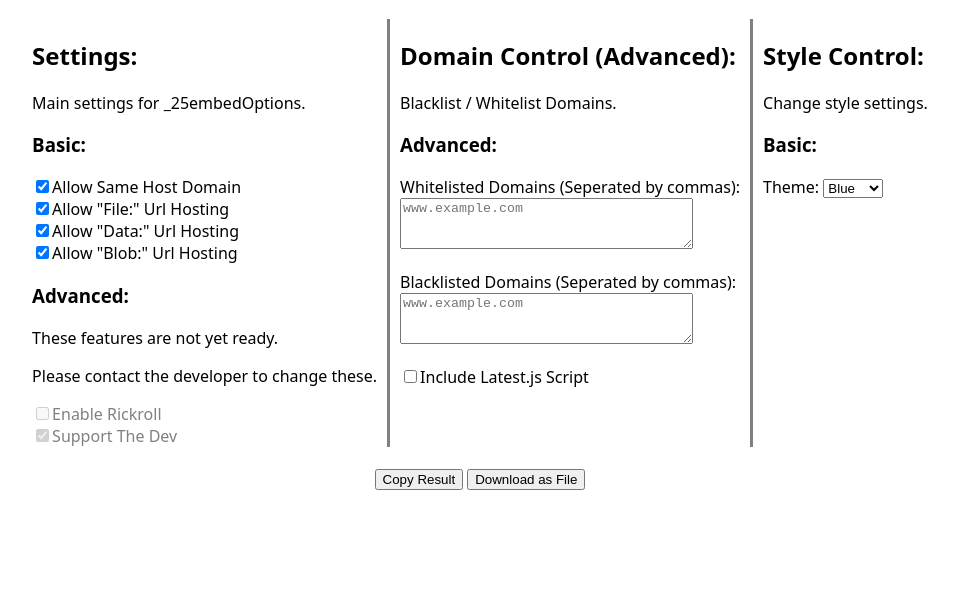
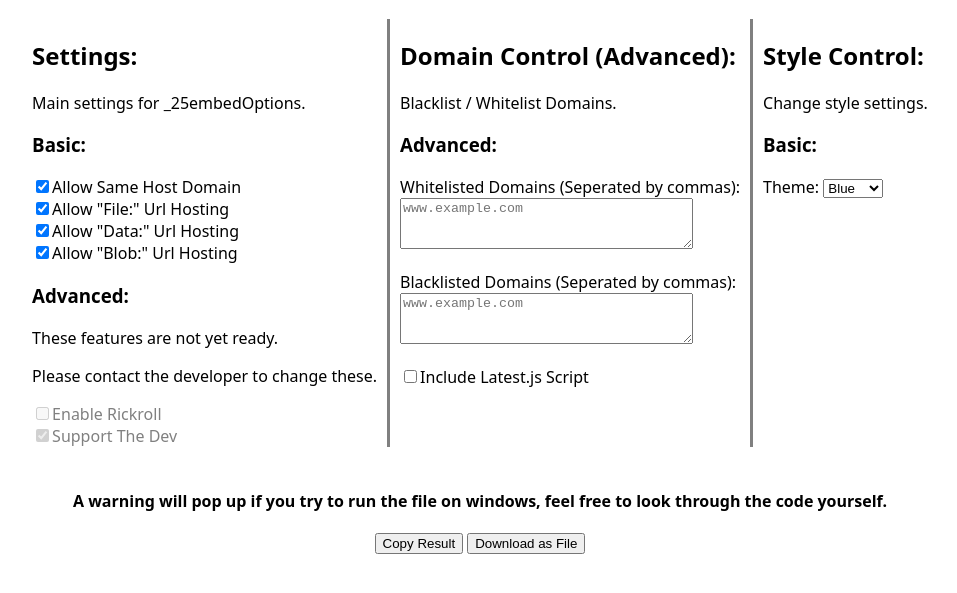
Before and after one commit to 25HoursaDay/commissioned-resources, a plain HTML site: page 25Embed/installation.html in a window 1280 px wide. Shown: the part 119-712 px from the top of the page, without its empty margins (168-1125 px from the left). Drawn offline with Linux system fonts and the light colour scheme.

Commit message:
Update installation.html

```diff
--- a/25Embed/installation.html
+++ b/25Embed/installation.html
@@ -16,6 +16,7 @@
       width: 100vw;
       justify-content: center;
       align-items: top;
+      text-align: center;
     }
 
     #key h4 {
@@ -27,6 +28,7 @@
       width: 100vw;
       justify-content: center;
       align-items: top;
+      text-align: center;
     }
 
     #btns {
@@ -35,6 +37,16 @@
       position: relative;
       justify-content: center;
       align-items: bottom;
+      text-align: center;
+    }
+
+    #warning {
+      display: flex;
+      width: 100vw;
+      position: relative;
+      justify-content: center;
+      align-items: bottom;
+      text-align: center;
     }
 
     .btnd {
@@ -46,7 +58,7 @@
       user-select: none;
     }
 
-    #hostingSets input:hover {
+    input:hover {
       cursor: pointer;
     }
 
@@ -135,10 +147,14 @@
   </div>
 </div>
 <br>
+<div id="warning">
+  <h4>
+    A warning will pop up if you try to run the file on windows, feel free to look through the code yourself.
+  </h4>
+</div>
 <div id="btns">
   <button class="btnd" id="copy" onclick='subOpts("0")'>Copy Result</button>
   <button class="btnd" id="dwnl" onclick='subOpts("1")'>Download as File</button>
-
   <script>
     var linkToLatest = "https://cdn.jsdelivr.net/gh/25HoursaDay/commissioned-resources@main/25Embed/latest.js";
     var _25embedCrunch = '';
@@ -258,10 +274,5 @@ const _25embedBlacklistDomains = ["` + bL + `"];
     }
     changeC();
 
-    /* const deip = document.querySelectorAll("input");
-     var gag = Array.prototype.slice.call(deip);
-     alert(gag);
-     gag.forEach(changeC); */
-
   </script>
 </div>
```
